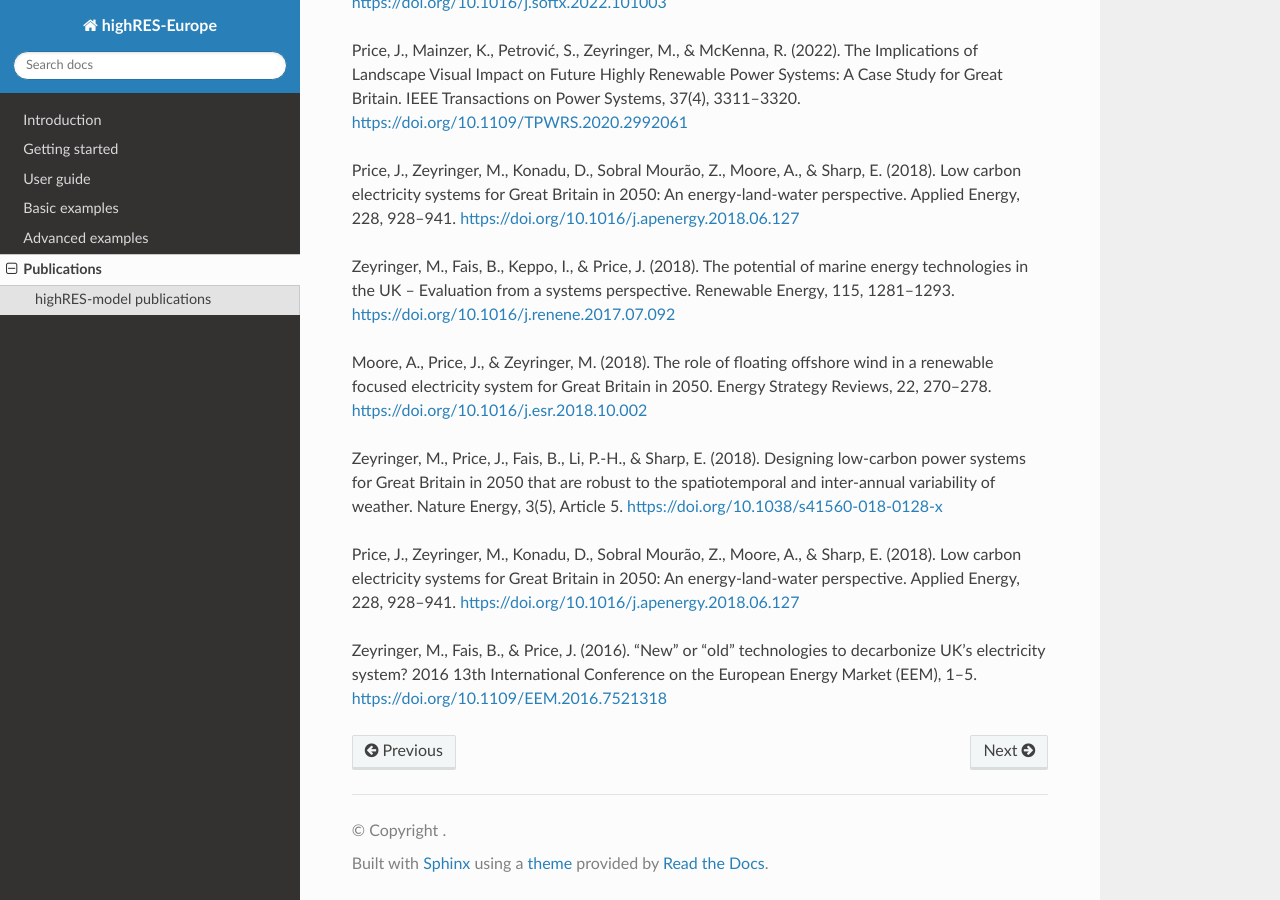
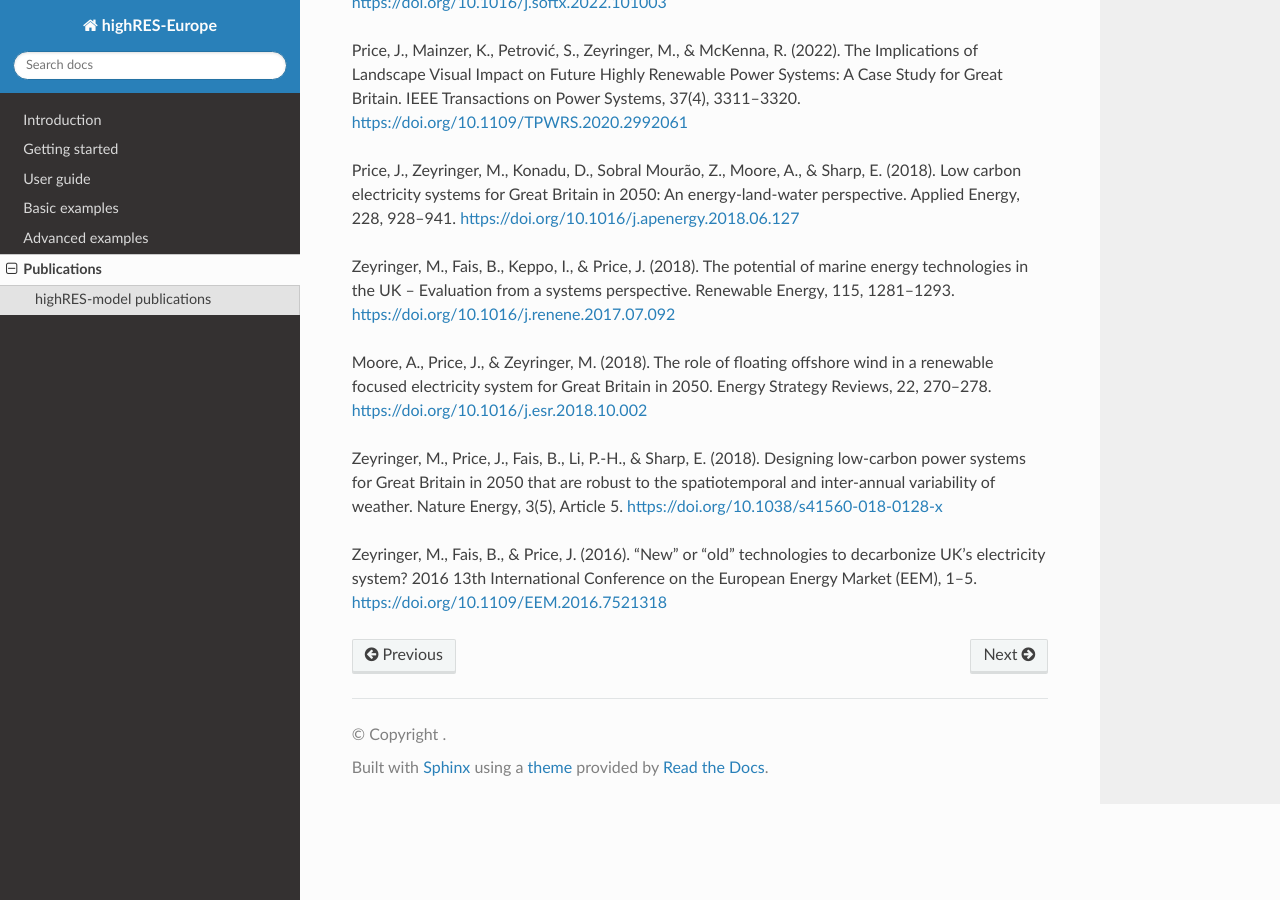
Before and after one commit to highRES-model/highRES-Europe-WF, a Sphinx documentation site: the page built from docs/source/publications.rst, in a window 1280 px wide and 900 px high, scrolled down 1185 px. Built offline with Sphinx 7.4.7 and the Read the Docs theme 3.1.0, drawn with Linux system fonts in a browser that asks for light colours.

Commit message:
[Doc] Remove duplicate entry in publications list

```diff
--- a/docs/source/publications.rst
+++ b/docs/source/publications.rst
@@ -35,6 +35,4 @@ Moore, A., Price, J., & Zeyringer, M. (2018). The role of floating offshore wind
 
 Zeyringer, M., Price, J., Fais, B., Li, P.-H., & Sharp, E. (2018). Designing low-carbon power systems for Great Britain in 2050 that are robust to the spatiotemporal and inter-annual variability of weather. Nature Energy, 3(5), Article 5. https://doi.org/10.1038/s41560-018-0128-x
 
-Price, J., Zeyringer, M., Konadu, D., Sobral Mourão, Z., Moore, A., & Sharp, E. (2018). Low carbon electricity systems for Great Britain in 2050: An energy-land-water perspective. Applied Energy, 228, 928–941. https://doi.org/10.1016/j.apenergy.2018.06.127
-
 Zeyringer, M., Fais, B., & Price, J. (2016). “New” or “old” technologies to decarbonize UK’s electricity system? 2016 13th International Conference on the European Energy Market (EEM), 1–5. https://doi.org/10.1109/EEM.2016.7521318
```
